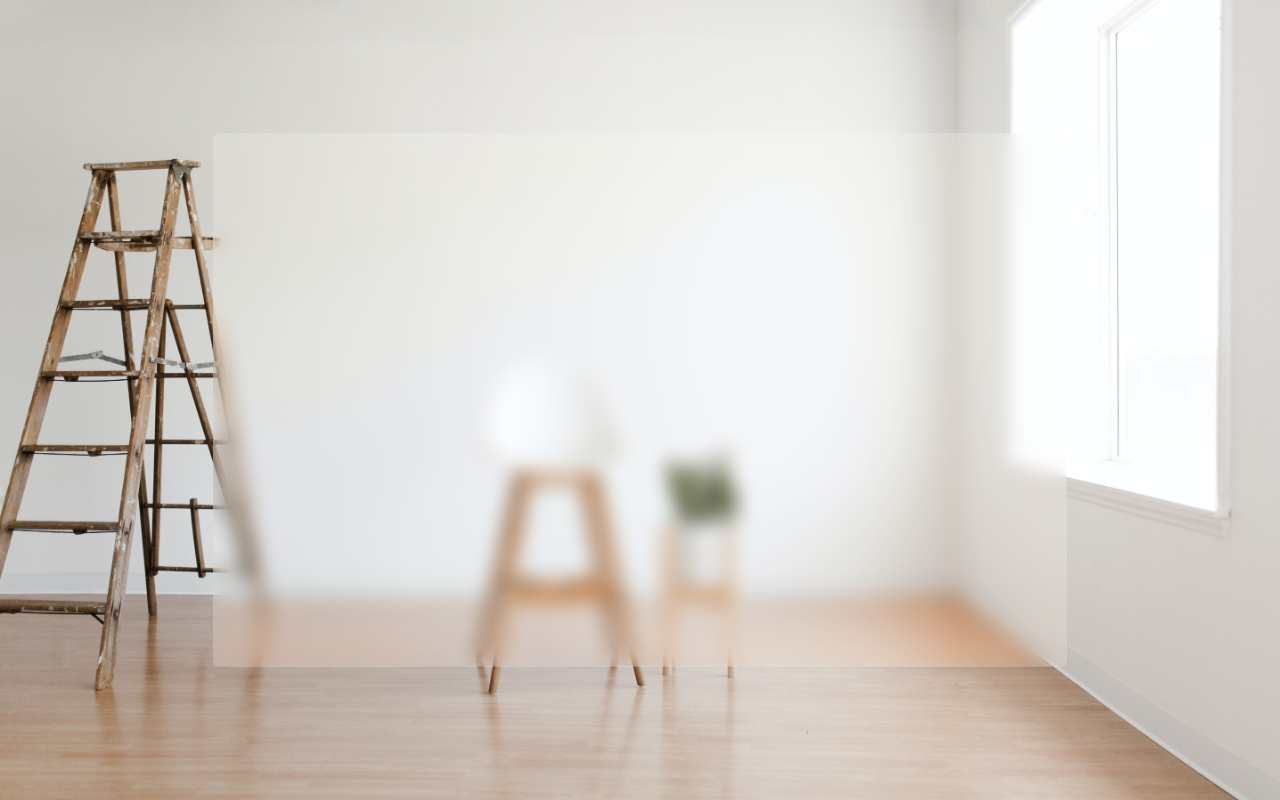
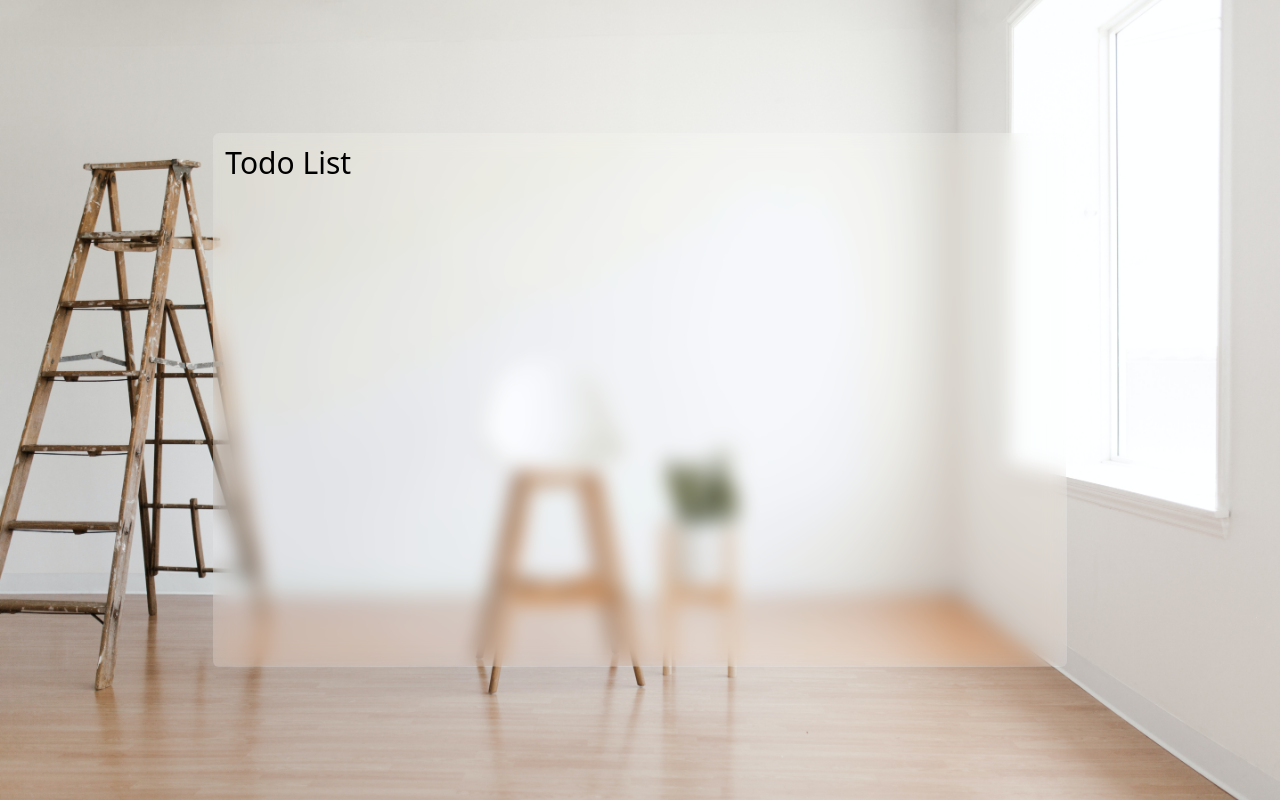
Before and after one commit to veerbal1/Todo-List, a React (Create React App) app: page / in a window 1280 px wide. Built offline with nearby package versions, Linux system fonts and the light colour scheme.

Commit message:
Created Title

```diff
--- /dev/null
+++ b/src/Components/Typography/Title.js
@@ -0,0 +1,7 @@
+import React from "react";
+
+function Title({ title }) {
+  return <h1 className="text-3xl font-thin">{title}</h1>;
+}
+
+export default Title;
--- a/src/Components/WorkflowBox.js
+++ b/src/Components/WorkflowBox.js
@@ -1,4 +1,5 @@
 import React from "react";
+import Title from "./Typography/Title";
 
 const styles = {
   workflowBox: {
@@ -9,7 +10,12 @@ const styles = {
 
 function WorkflowBox() {
   return (
-    <div className="w-8/12 h-4/6 rounded-md" style={styles.workflowBox}></div>
+    <div
+      className="w-8/12 h-4/6 rounded-md grid p-3"
+      style={styles.workflowBox}
+    >
+      <Title title="Todo List" className="text-xl" />
+    </div>
   );
 }
 
```
